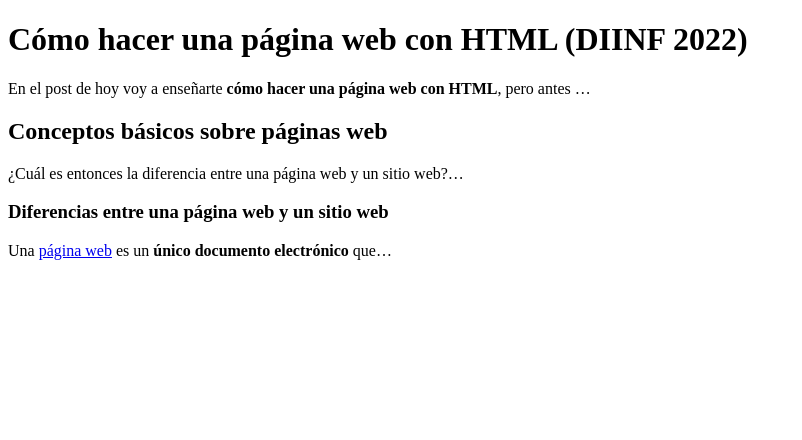
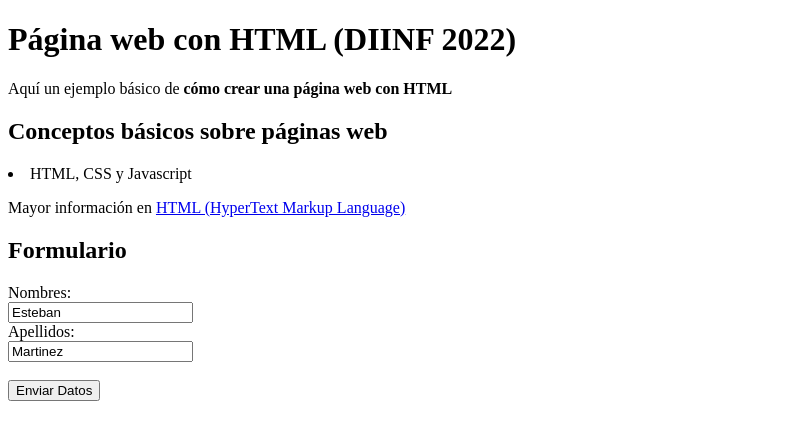
Before and after one commit to amigo1975/FirstHTMLPage, a plain HTML site: page index.html in a window 1280 px wide. Shown: the whole page, without its empty margins (0-802 px from the left). Drawn offline with Linux system fonts and the light colour scheme.

Commit message:
Algunos ajustes

```diff
--- a/index.html
+++ b/index.html
@@ -1,14 +1,23 @@
 <!DOCTYPE HTML>
 <html>
   <head>
-    <title>Cómo hacer una página web con HTML (2022)</title>
+    <title>Página web con HTML</title>
   </head>
   <body>
-    <h1>Cómo hacer una página web con HTML (DIINF 2022)</h1>
-    <p> En el post de hoy voy a enseñarte <strong>cómo hacer una página web con HTML</strong>, pero antes …</p>
+    <h1>Página web con HTML (DIINF 2022)</h1>
+    <p> Aquí un ejemplo básico de <strong>cómo crear una página web con HTML</strong></p>
     <h2>Conceptos básicos sobre páginas web</h2>
-    <p>¿Cuál es entonces la diferencia entre una página web y un sitio web?…</p>
-    <h3>Diferencias entre una página web y un sitio web</h3>
-    <p>Una <a href="https://en.wikipedia.org/">página web</a> es un <strong>único documento electrónico</strong> que…</p>
+    <li>HTML, CSS y Javascript</li>
+    <p>Mayor información en <a href="https://en.wikipedia.org/wiki/HTML">HTML (HyperText Markup Language)</a></p>
+    <h2>Formulario</h2>
+
+    <form action="/script1.php">
+      <label for="f_nombre">Nombres:</label><br>
+      <input type="text" id="f_nombre" name="f_nombre" value="Esteban"><br>
+      <label for="f_apellidos">Apellidos:</label><br>
+      <input type="text" id="f_apellidos" name="f_apellidos" value="Martinez"><br><br>
+      <input type="submit" value="Enviar Datos">
+    </form>
+
   </body>
 </html>
```
